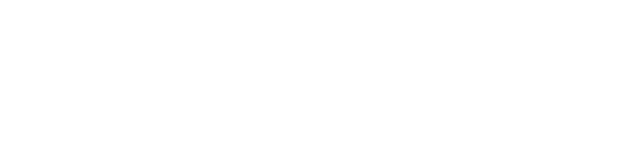
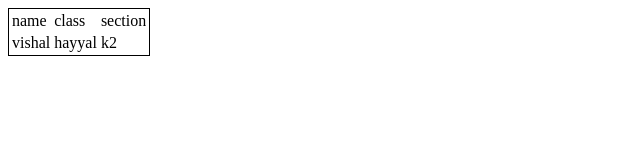
Before and after one commit to Vishal-S-Hayyal/WEB-DEVELOPMENT, a plain HTML site: page CSS/index.html in a window 1280 px wide. Shown: the whole page, without its empty margins (0-640 px from the left). Drawn offline with Linux system fonts and the light colour scheme.

Commit message:
30/9/2023

```diff
--- a/CSS/index.html
+++ b/CSS/index.html
@@ -5,7 +5,25 @@
     <meta name="viewport" content="width=device-width, initial-scale=1.0">
     <title>Document</title>
 </head>
+
+<style>
+    table{
+        border: 1px solid black;
+    }
+</style>
+
 <body>
-
+    <table>
+          <tr>
+            <td>name</td>
+            <td>class</td>
+            <td>section</td>
+          </tr>
+          <tr>
+            <td>vishal</td>
+            <td>hayyal</td>
+            <td>k2</td>
+          </tr>
+    </table>
 </body>
 </html>
```
Also changed, not shown: 1 other file.
